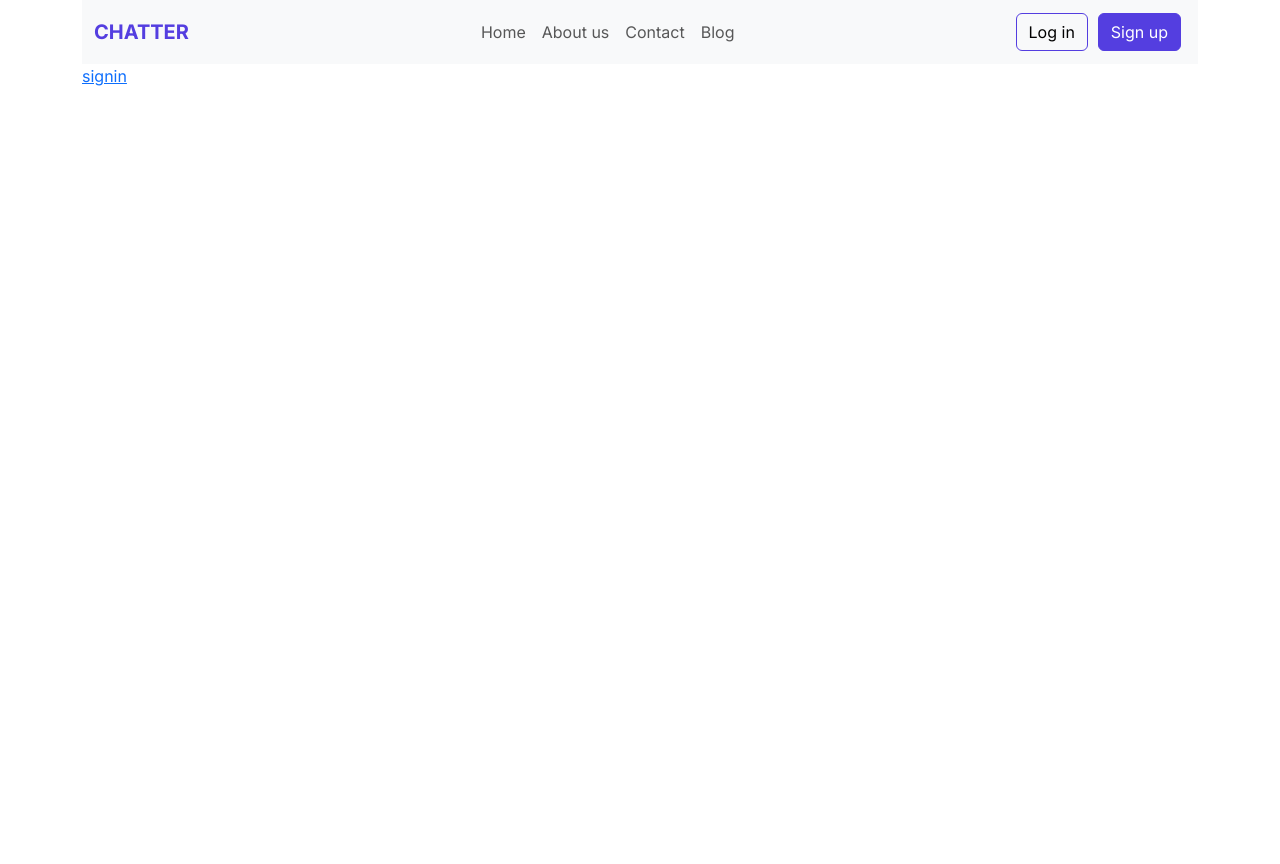
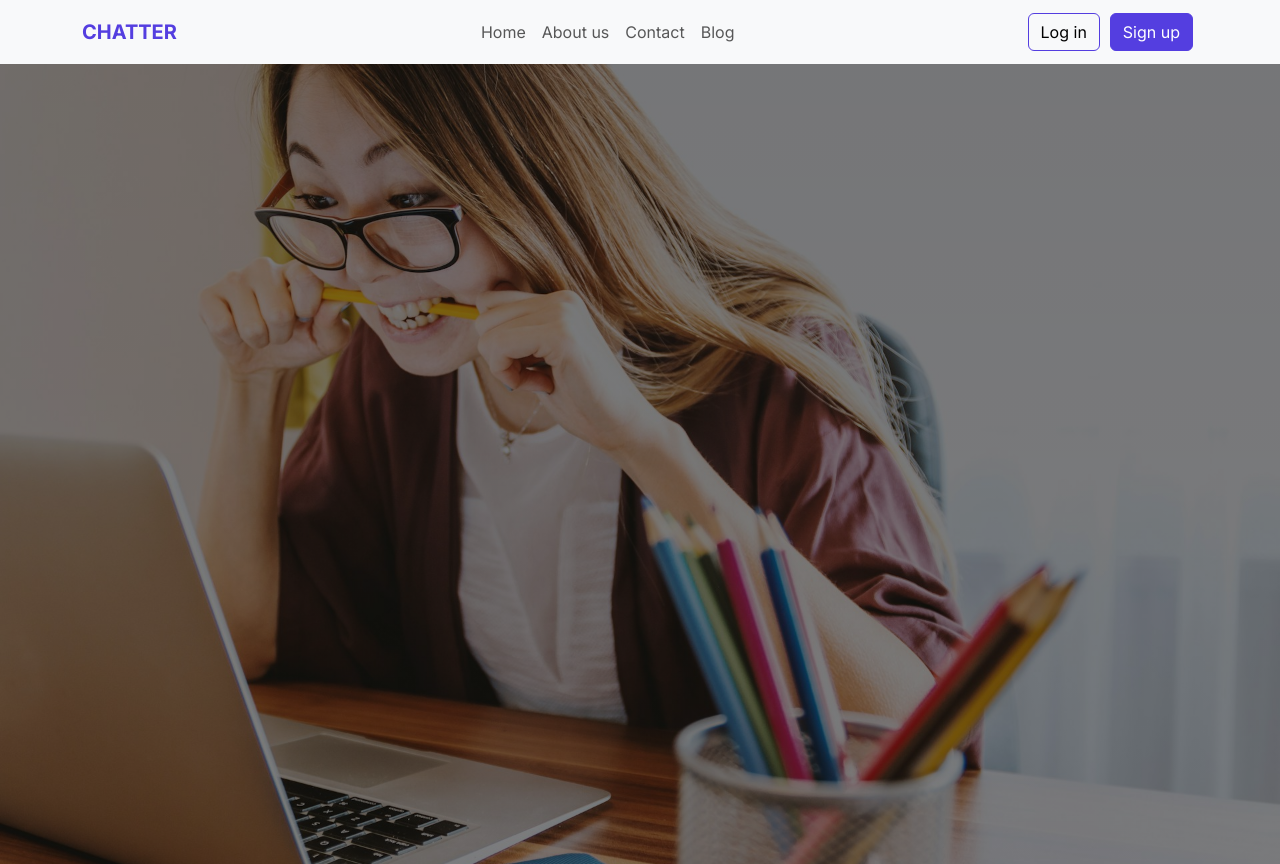
Before and after one commit to DanielRomeo/EconJournalEntry, a Next.js app in the folder frontend/: page / in a window 1280 px wide. Before the commit the page ends 800 px from the top, so only its background shows below. Built offline with nearby package versions, Linux system fonts and the light colour scheme.

Commit message:
changed landing page, added background image

```diff
--- /dev/null
+++ b/frontend/src/app/_styles/LandingPage/LandingComponent.module.scss
@@ -0,0 +1,28 @@
+
+.landingSection{
+    // background-image: url('../../../../public/landingImage.jpg');
+    background-size: cover; /* Resize the image to cover the container */
+    background-position: center; /* Center the image horizontally and vertically */
+    height: 100vh; /* Set the height of the container */
+    display: flex; /* Enable flexbox for positioning text */
+    flex-direction: row; /* Stack content vertically */
+    justify-content: center; /* Align content vertically in the center */
+    // align-items: center; /* Align content horizontally in the center */
+    color: white; /* Set text color */
+    text-align: center; /* Center text alignment */
+    position: relative; /* Important for positioning text on top of the image */
+
+    background-image: linear-gradient(rgba(0, 0, 0, 0.527),rgba(0, 0, 0, 0.5)) ,
+     url(../../../../public/landingImage.jpg);
+
+    // mobile screen size
+    // Automate the height of the landing section
+    @media(max-width: 766px){
+        height: auto;
+    }
+
+}
+
+.aboutSection{
+    //
+}
--- a/frontend/src/app/landing/landingComponent.tsx
+++ b/frontend/src/app/landing/landingComponent.tsx
@@ -1,11 +1,31 @@
-// import SideNavbar from "../_components/sideNavbar";
 import LandingNavbar from "./navbarComponent";
+
+import Styles from '../_styles/LandingPage/LandingComponent.module.scss'
+
 const LandingComponent = ()=>{
 
     return (
         <div>
             <LandingNavbar></LandingNavbar>
-            {/* <SideNavbar></SideNavbar> */}
+
+            {/* Landing section */}
+            <div className={`${Styles.landingSection}`}>
+
+            </div>
+
+
+            {/* About secttion */}
+            <div className={`${Styles.aboutSection}`}>
+
+            </div>
+
+            {/* Why you should join section */}
+
+            {/* Person section */}
+
+            {/* write, read, connect section */}
+
+            {/* footer */}
         </div>
     )
 }
--- a/frontend/src/app/page.tsx
+++ b/frontend/src/app/page.tsx
@@ -9,11 +9,7 @@ import LandingComponent from "./landing/landingComponent";
 export default function Home() {
   return (
    	<div>
-		<Container>
-			<LandingComponent></LandingComponent>
-			<Link href='/signin'>signin</Link>
-			</Container>
-
+		<LandingComponent></LandingComponent>
     </div>
   );
 }
```
Also changed, not shown: frontend/public/landingImage.jpg (added).
